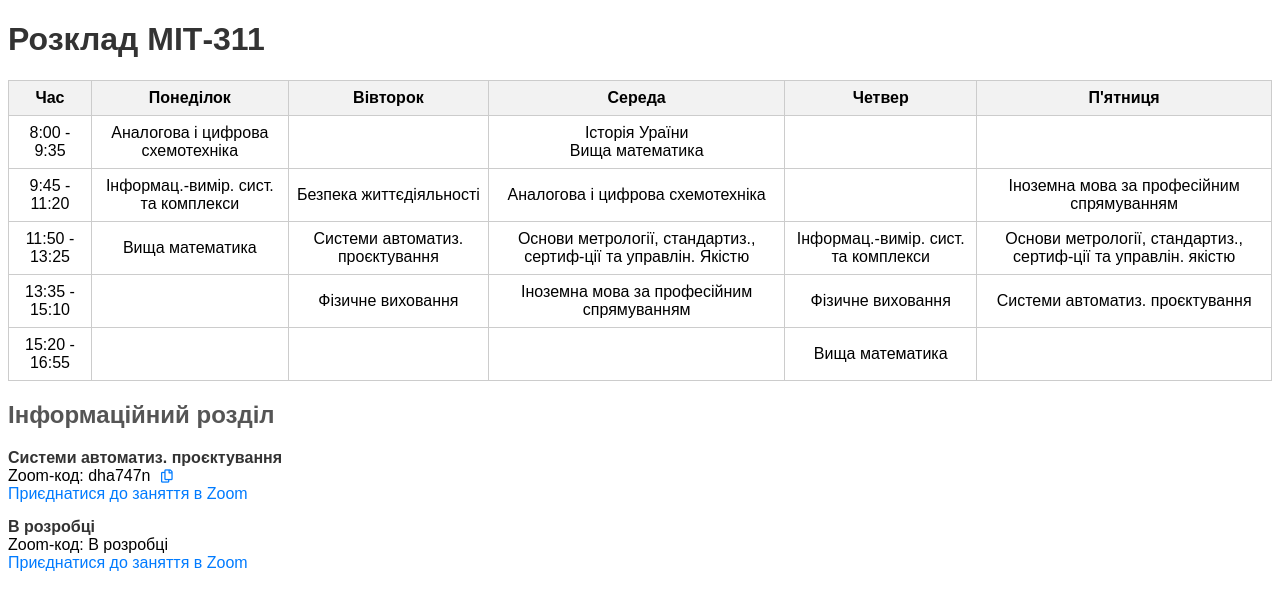
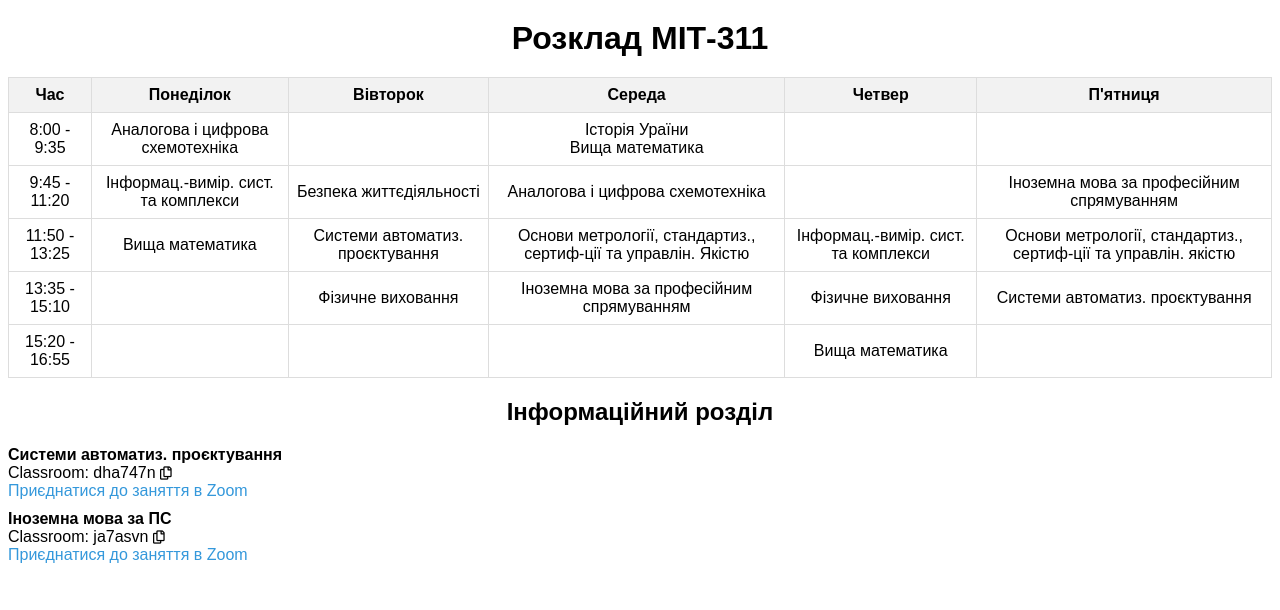
Before and after one commit to web-test0/web, a PHP site: page / in a window 1280 px wide. Shown: the top 610 px of the page. Run offline with PHP 8.4, Linux system fonts and the light colour scheme.

Commit message:
Add files via upload

```diff
--- a/css/style.css
+++ b/css/style.css
@@ -1,14 +1,20 @@
-body{
-  font-family: Arial, "Helvetica Neue", Helvetica, sans-serif;
+body {
+  font-family: Arial, sans-serif;
 }
+
+h1, h2 {
+  text-align: center;
+  margin: 20px 0;
+}
+
 table {
   width: 100%;
   border-collapse: collapse;
-  margin-top: 20px;
+  margin-bottom: 20px;
 }
 
 th, td {
-  border: 1px solid #ccc;
+  border: 1px solid #ddd;
   padding: 8px;
   text-align: center;
 }
@@ -17,63 +23,46 @@ th {
   background-color: #f2f2f2;
 }
 
-h1 {
-  color: #333;
+.copy-button {
+  background: none;
+  border: none;
+  padding: 0;
+  cursor: pointer;
+  transition: transform 0.3s ease;
 }
 
-h2 {
-  color: #555;
-  margin-top: 20px;
+.copy-button:hover {
+  transform: scale(1.1);
+}
+
+.copied-text {
+  display: none;
+  color: #27ae60;
+  font-size: 14px;
+  margin-left: 5px;
+  opacity: 0;
+  transition: opacity 0.3s ease;
+}
+
+.copied-text.show {
+  display: inline;
+  opacity: 1;
 }
 
 ul {
   list-style-type: none;
-  padding-left: 0;
+  padding: 0;
 }
 
-li {
-  margin-bottom: 15px;
+ul li {
+  margin-bottom: 10px;
 }
-
-strong {
-  color: #333;
-}
-
 a {
-  color: #007bff;
+  color: #3498db;
   text-decoration: none;
+  transition: color 0.3s ease;
 }
 
 a:hover {
-  text-decoration: underline;
+  color: #2980b9;
 }
-
-.copy-button {
-  border: none;
-  background: none;
-  cursor: pointer;
-  color: #007bff;
-  transition: color 0.3s, transform 0.3s, text-shadow 0.3s;
-}
-
-.copy-button:hover,
-.copy-button:active {
-  color: #0056b3;
-  transform: translateY(1px);
-  text-shadow: 0 1px 2px rgba(0, 0, 0, 0.1);
-}
-
-.copy-icon {
-  margin-right: 5px;
-}
-
-.copied-text {
-  color: #4caf50;
-  font-size: 14px;
-  opacity: 0;
-  transition: opacity 0.3s ease-in-out;
-}
-
-.copied-text.show {
-  opacity: 1;
-}
--- a/index.html
+++ b/index.html
@@ -63,34 +63,45 @@
   <ul>
     <li>
       <strong>Системи автоматиз. проєктування</strong><br>
-      Zoom-код: <span id="zoomCode">dha747n</span>
-      <button class="copy-button" onclick="copyToClipboard('dha747n')">
-        <i class="far fa-copy copy-icon"></i>
+      Classroom: <span id="zoomCode1">dha747n</span>
+      <button class="copy-button" onclick="copyToClipboard('zoomCode1', 'copiedText1')">
+        <i class="far fa-copy"></i>
       </button>
-      <span class="copied-text">Скопійовано</span><br>
+      <span class="copied-text" id="copiedText1">Скопійовано</span><br>
       <a href="https://zoom.us/j/123456789" target="_blank">Приєднатися до заняття в Zoom</a>
     </li>
-  </li>
-      <strong>В розробці</strong><br>
-      Zoom-код: В розробці<br>
-      <a href="https://zoom.us/j/987654321" target="_blank">Приєднатися до заняття в Zoom</a>
+    <li>
+      <strong>Іноземна мова за ПС</strong><br>
+      Classroom: <span id="zoomCode2">ja7asvn</span>
+      <button class="copy-button" onclick="copyToClipboard('zoomCode2', 'copiedText2')">
+        <i class="far fa-copy"></i>
+      </button>
+      <span class="copied-text" id="copiedText2">Скопійовано</span><br>
+      <a href="https://zoom.us/j/123456789" target="_blank">Приєднатися до заняття в Zoom</a>
     </li>
-    <!-- Добавьте аналогичные разделы для других дней и времен -->
   </ul>
 
   <script>
-    function copyToClipboard(text) {
-      var textarea = document.createElement("textarea");
-      textarea.value = text;
+    function copyToClipboard(elementId, copiedTextId) {
+      const textElement = document.getElementById(elementId);
+      const copiedTextElement = document.getElementById(copiedTextId);
+
+      const textToCopy = textElement.innerText;
+
+      const textarea = document.createElement('textarea');
+      textarea.value = textToCopy;
       document.body.appendChild(textarea);
       textarea.select();
-      document.execCommand("copy");
+      document.execCommand('copy');
       document.body.removeChild(textarea);
 
-      var copiedText = document.querySelector(".copied-text");
-      copiedText.classList.add("show");
+      copiedTextElement.style.display = 'inline';
+      copiedTextElement.classList.add('show');
       setTimeout(function() {
-        copiedText.classList.remove("show");
+        copiedTextElement.classList.remove('show');
+        setTimeout(function() {
+          copiedTextElement.style.display = 'none';
+        }, 300);
       }, 2000);
     }
   </script>
```
